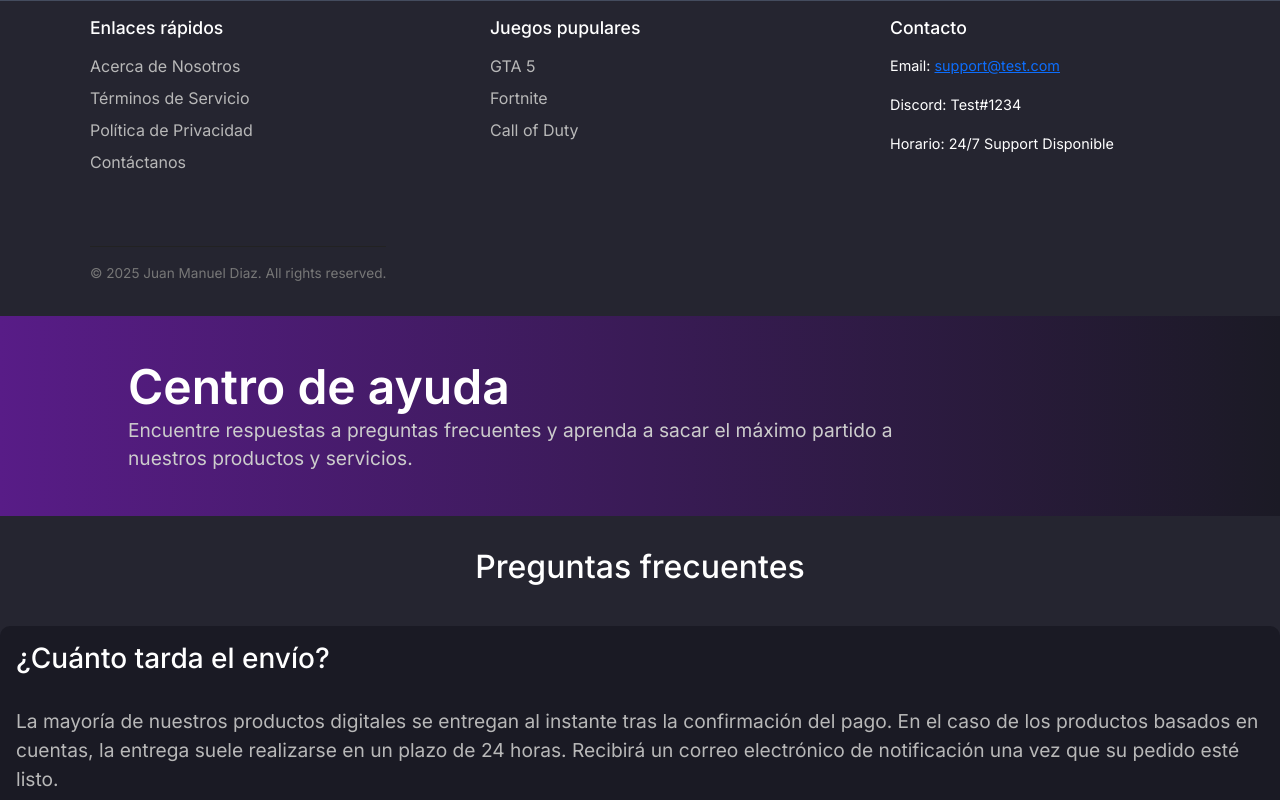
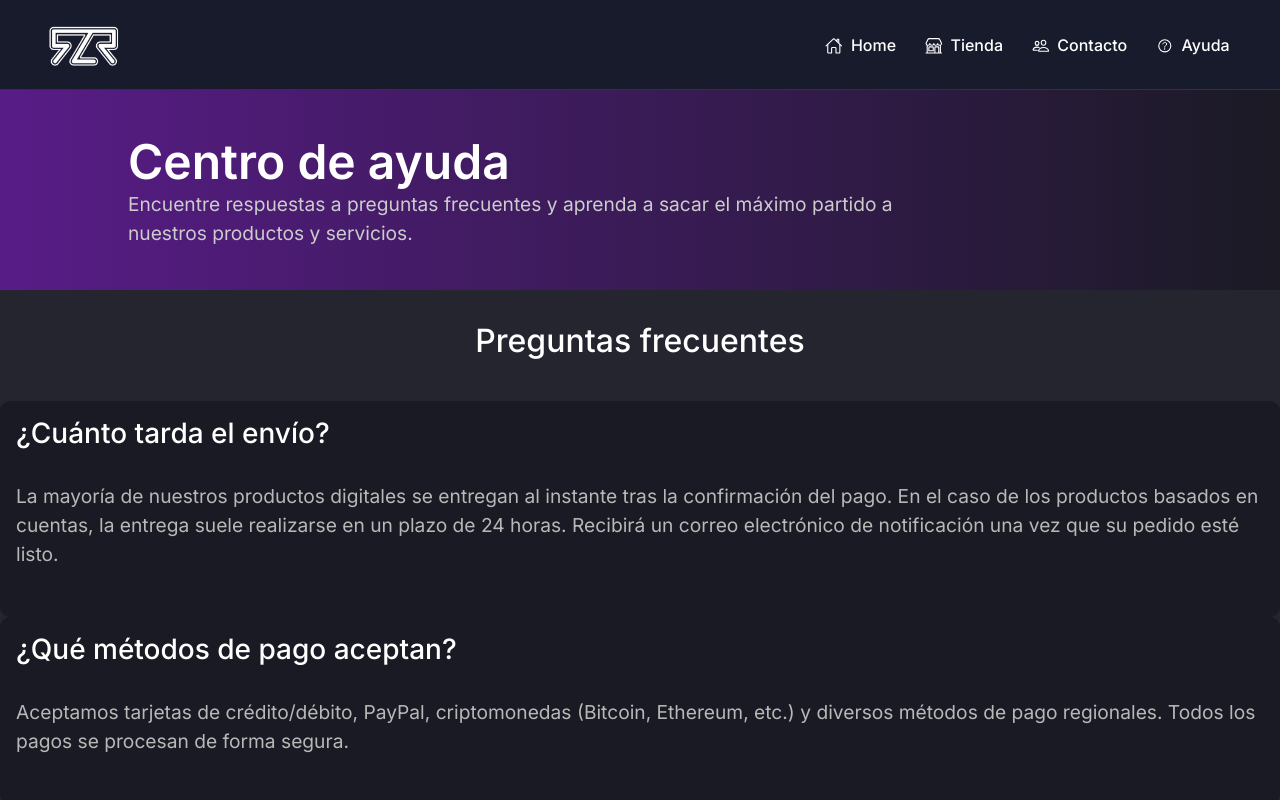
Before and after one commit to juanmndiaz-source/PreEntrega2Diaz, a plain HTML site: page pages/help.html in a window 1280 px wide. Shown: the top 800 px of the page. Drawn offline with nearby package versions, Linux system fonts and the light colour scheme.

Commit message:
Se arreglaron bug visuales en ayuda

```diff
--- a/pages/help.html
+++ b/pages/help.html
@@ -17,48 +17,40 @@
     <link href="https://fonts.googleapis.com/css2?family=Inter:wght@100..900&display=swap" rel="stylesheet">
 </head>
 <body>
+    <!-- MENU - NAVEGACION -->
+    <header>
+        <nav class="navbar navbar-expand-lg navbar-dark glass-navbar">
+            <div class="container-fluid">
+                <!-- LOGO -->
+                <a class="navbar-brand" href="../index.html">
+                <img src="../images/LOGO.png" alt="LOGO" class="logo">
+                </a>
 
-    <!-- FOOTER -->
-    <footer class="footer">
-        <div class="footer-container">
+                <!-- ICONOS DERECHA -->
+                <div class="d-flex align-items-center ms-auto">
+                    <a href="paginas/store.html" class="icon-btn me-3"></a>
 
-            <!-- FOOTER - COLUMNA 1 -->
-            <div class="footer-col">
-                <h3>Enlaces rápidos</h3>
-                    <ul>
-                        <li><a href="#">Acerca de Nosotros</a></li>
-                        <li><a href="#">Términos de Servicio</a></li>
-                        <li><a href="#">Política de Privacidad</a></li>
-                        <li><a href="#">Contáctanos</a></li>
+                    <!-- BOTÓN HAMBURGUESA -->
+                    <button class="navbar-toggler" type="button" data-bs-toggle="collapse" data-bs-target="#navbarNav"
+                        aria-controls="navbarNav" aria-expanded="false" aria-label="Toggle navigation">
+                        <span class="navbar-toggler-icon"></span>
+                    </button>
+                </div>
+
+                <!-- MENÚ -->
+                <div class="collapse navbar-collapse" id="navbarNav">
+                    <ul class="navbar-nav ms-auto">
+                        <li class="nav-item"><a class="nav-link active" href="../index.html"><ion-icon name="home-outline"></ion-icon>Home</a></li>
+                        <li class="nav-item"><a class="nav-link" href="./store.html"><ion-icon name="storefront-outline"></ion-icon>Tienda</a></li>
+                        <li class="nav-item"><a class="nav-link" href="./contacto.html"><ion-icon name="people-outline"></ion-icon>Contacto</a></li>
+                        <li class="nav-item"><a class="nav-link" href="./help.html"><ion-icon name="help-circle-outline"></ion-icon>Ayuda</a></li>
                     </ul>
+                </div>
             </div>
+        </nav>
+    </header>
+    <main>
 
-            <!-- FOOTER - COLUMNA 2 -->
-            <div class="footer-col">
-                <h3>Juegos pupulares</h3>
-                <ul>
-                    <li><a href="#">GTA 5</a></li>
-                    <li><a href="#">Fortnite</a></li>
-                    <li><a href="#">Call of Duty</a></li>
-                </ul>
-            </div>
-
-            <!-- FOOTER - COLUMNA 3 -->
-            <div class="footer-col">
-            <h3>Contacto</h3>
-                <p>Email: <a href="mailto:support@rowmodz.com">support@test.com</a></p>
-                <p>Discord: Test#1234</p>
-                <p>Horario: 24/7 Support Disponible</p>
-            </div>
-
-            <!-- FOOTER - DERECHOS RESERVADOS -->
-            <div class="footer-abajo">
-                <p>© 2025 Juan Manuel Diaz. All rights reserved.</p>
-            </div>
-        </div>
-    </footer>
-
-    <main>
         <!-- SECCION PAGINA "Centro de ayuda" -->
         <div class="titulo_pagina">
             <div class="contenido">
@@ -83,7 +75,6 @@
                 <p>Ofrecemos una garantía de devolución del dinero de 7 días para la mayoría de los productos si no funcionan según lo descrito. Tenga en cuenta que algunos productos basados en cuentas pueden tener políticas de reembolso diferentes, que se indicarán claramente en la página del producto.</p>
             </div>
         </div>
-
     </main>
 
 
```
